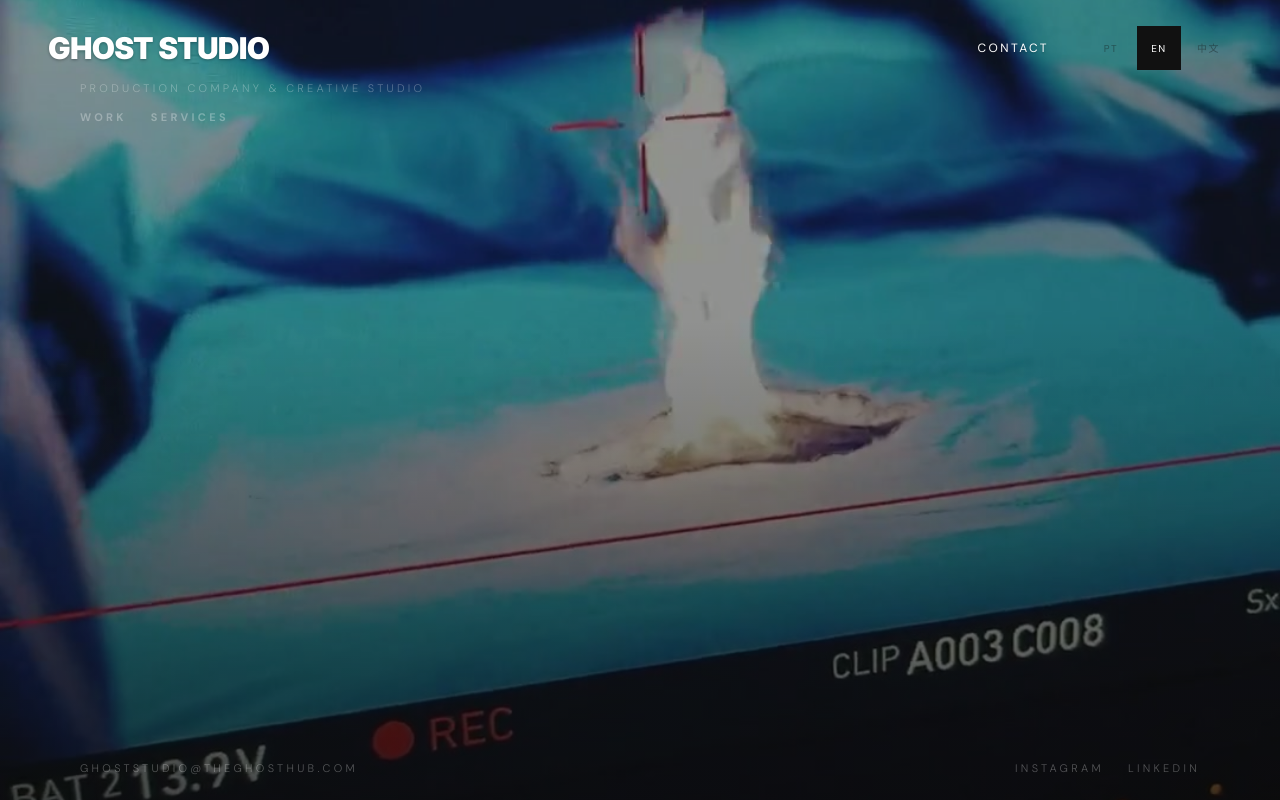
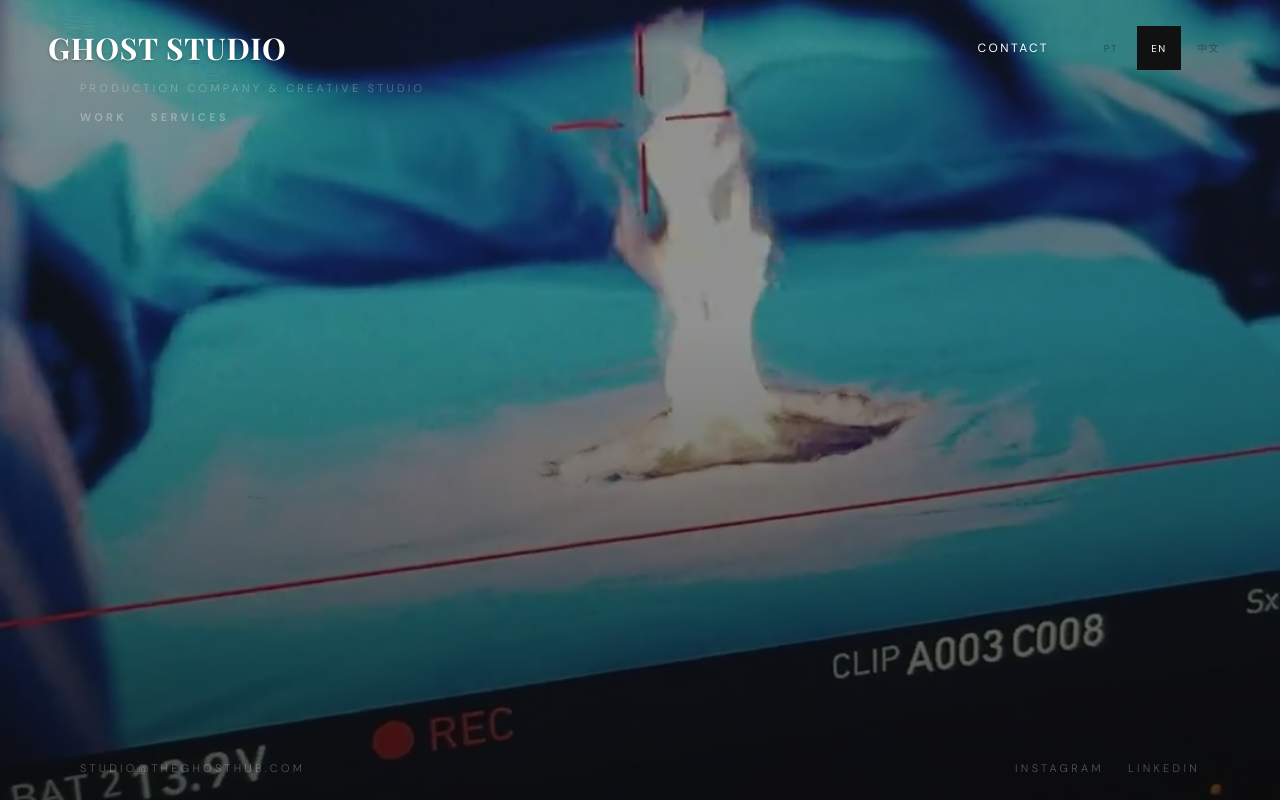
Before and after one commit to felcross/ghost, a Next.js app: page / in a window 1280 px wide. Built offline with nearby package versions, Linux system fonts and the light colour scheme.

Commit message:
fix: Playfair Display logo font, update email to studio@theghosthub.com

```diff
--- a/src/app/layout.tsx
+++ b/src/app/layout.tsx
@@ -1,6 +1,6 @@
 import type { Metadata } from "next";
 import dynamic from "next/dynamic";
-import { Inter, DM_Sans } from "next/font/google";
+import { Inter, DM_Sans, Playfair_Display } from "next/font/google";
 import "./globals.css";
 import { I18nProvider } from "@/i18n/I18nProvider";
 
@@ -19,6 +19,12 @@ const dmSans = DM_Sans({
   variable: "--font-dm-sans",
 });
 
+const playfair = Playfair_Display({
+  weight: ["400", "700", "900"],
+  subsets: ["latin"],
+  variable: "--font-playfair",
+});
+
 export const metadata: Metadata = {
   title: "Ghost Studio | Produção & Criação",
   description: "Estúdio de produção e criação. Transformamos ideias em experiências.",
@@ -30,7 +36,7 @@ export default function RootLayout({
   children: React.ReactNode;
 }>) {
   return (
-    <html lang="pt-BR" className={`${inter.variable} ${dmSans.variable}`} suppressHydrationWarning>
+    <html lang="pt-BR" className={`${inter.variable} ${dmSans.variable} ${playfair.variable}`} suppressHydrationWarning>
       <body className="min-h-screen bg-light-bg text-text-on-light">
         <SmoothScrollProvider>
           <I18nProvider>
--- a/src/components/Header.tsx
+++ b/src/components/Header.tsx
@@ -94,7 +94,7 @@ export default function Header() {
           <div className="flex items-center justify-between h-20 lg:h-24">
             {/* Logo */}
             <a href="/" className="relative z-10">
-              <span className="font-[family-name:var(--font-inter)] text-2xl lg:text-3xl font-black tracking-tight text-white" style={{ textShadow: "0 1px 3px rgba(0,0,0,0.3)" }}>
+              <span className="font-[family-name:var(--font-playfair)] text-2xl lg:text-3xl font-bold tracking-wide text-white" style={{ textShadow: "0 1px 3px rgba(0,0,0,0.3)" }}>
                 GHOST STUDIO
               </span>
             </a>
--- a/src/components/Hero.tsx
+++ b/src/components/Hero.tsx
@@ -178,7 +178,7 @@ export default function Hero() {
             href="/contact"
             className="text-white/30 text-[9px] tracking-[0.3em] uppercase font-light hover:text-white/60 transition-colors duration-300"
           >
-            ghoststudio@theghosthub.com
+            studio@theghosthub.com
           </a>
         </div>
 
@@ -188,7 +188,7 @@ export default function Hero() {
             href="/contact"
             className="text-white/30 text-[10px] lg:text-[11px] tracking-[0.3em] uppercase font-light hover:text-white/60 transition-colors duration-300"
           >
-            ghoststudio@theghosthub.com
+            studio@theghosthub.com
           </a>
           <div className="flex items-center gap-6">
             <a
```
